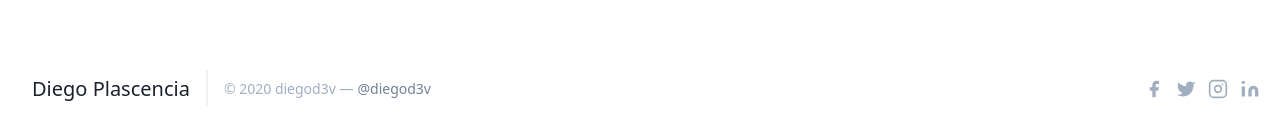
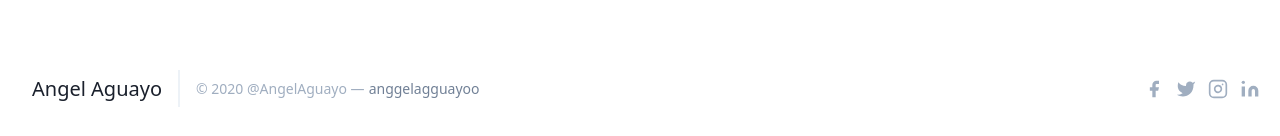
Before and after one commit to angelaguayo/angelaguayo.github.io, a Next.js app: page / in a window 1280 px wide. Shown: the part 2171-2307 px from the top of the page. Built offline with nearby package versions, Linux system fonts and the light colour scheme.

Commit message:
changes footer

```diff
--- a/components/Footer.js
+++ b/components/Footer.js
@@ -5,17 +5,17 @@ const Footer = () => (
         href=" #"
         class="flex title-font font-medium items-center md:justify-start justify-center text-gray-900"
       >
-        <span class="ml-3 text-xl">Diego Plascencia</span>
+        <span class="ml-3 text-xl">Angel Aguayo</span>
       </a>
       <p class="text-sm text-gray-500 sm:ml-4 sm:pl-4 sm:border-l-2 sm:border-gray-200 sm:py-2 sm:mt-0 mt-4">
-        © 2020 diegod3v —
+        © 2020 @AngelAguayo —
         <a
           href="https://twitter.com/knyttneve"
           class="text-gray-600 ml-1"
           rel="noopener noreferrer"
           target="_blank"
         >
-          @diegod3v
+          anggelagguayoo
         </a>
       </p>
       <span class="inline-flex sm:ml-auto sm:mt-0 mt-4 justify-center sm:justify-start">
```
